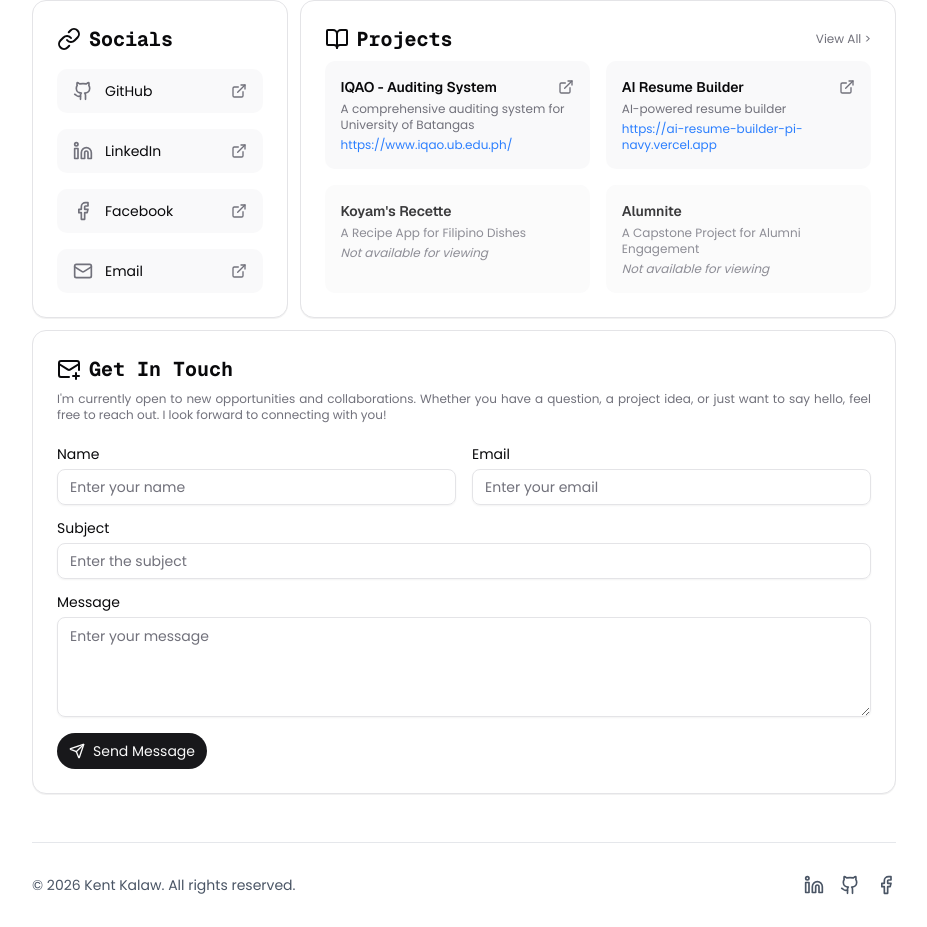
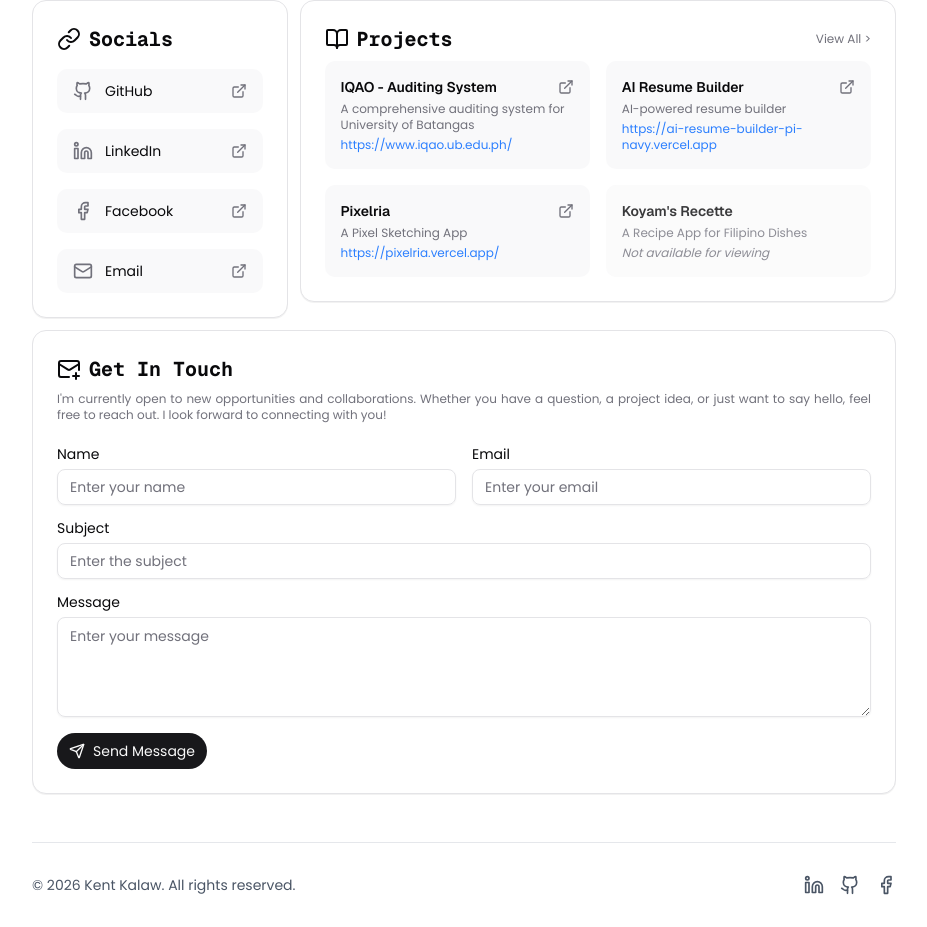
Before and after one commit to KentKalaw/kentkalaw-portfolio-v3, a Next.js app: page / in a window 1280 px wide. Shown: the part 1432-2359 px from the top of the page, without its empty margins (176-1103 px from the left). Built offline with nearby package versions, Linux system fonts and the light colour scheme.

Commit message:
chore: added new project

```diff
--- a/src/components/pages/projects.tsx
+++ b/src/components/pages/projects.tsx
@@ -16,13 +16,13 @@ export default function Projects() {
       url: "https://ai-resume-builder-pi-navy.vercel.app",
     },
     {
+      title: "Pixelria",
+      description: "A Pixel Sketching App",
+      url: "https://pixelria.vercel.app/",
+    },
+    {
       title: "Koyam's Recette",
       description: "A Recipe App for Filipino Dishes",
-      url: null,
-    },
-    {
-      title: "Alumnite",
-      description: "A Capstone Project for Alumni Engagement",
       url: null,
     },
   ]
```
